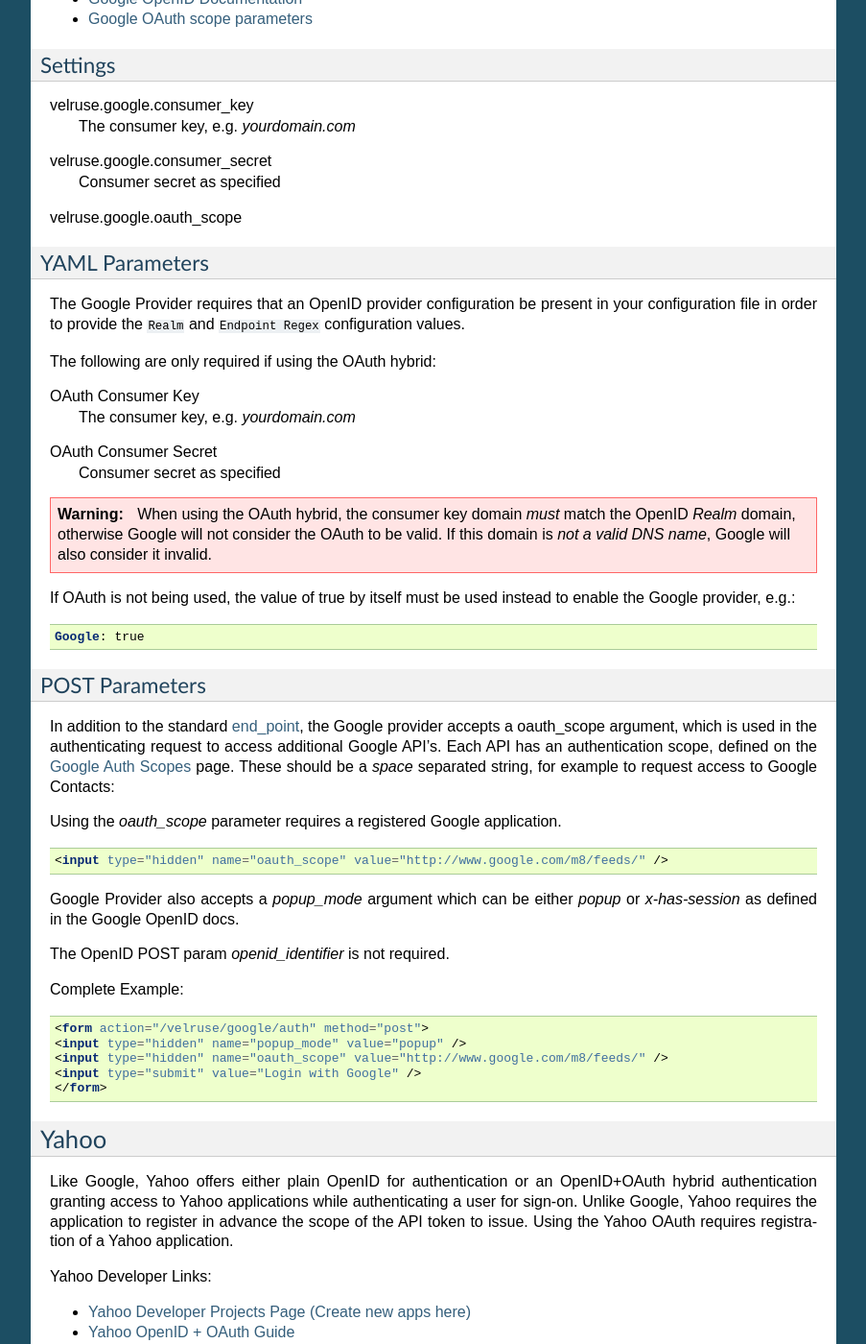
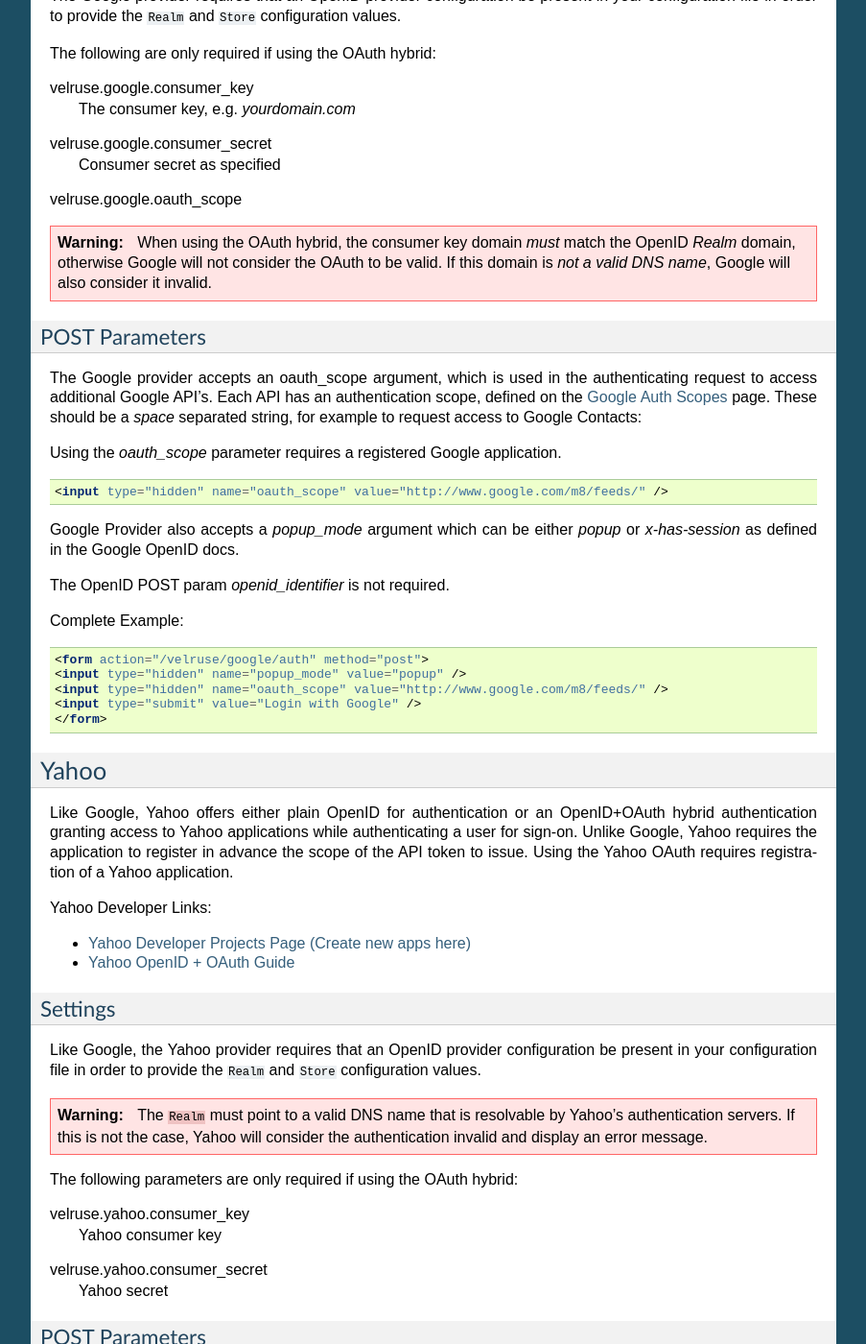
Before and after one commit to bbangert/velruse, a Sphinx documentation site: the page built from docs/providers.rst, in a window 1280 px wide and 1400 px high, scrolled down 2072 px. Shown: the whole window at 96% size, without its empty margins (198-1101 px from the left). Built offline with Sphinx 7.4.7, drawn with Linux system fonts in a browser that asks for light colours; some of the changed text lies outside the part shown.

Commit message:
Cleaned up several providers documentation.

```diff
--- a/docs/providers.rst
+++ b/docs/providers.rst
@@ -7,12 +7,6 @@
 Authentication Providers supply varying levels of information when
 authentication has occurred. Some of them can also provide API access
 tokens in addition to authenticating a user for sign-on.
-
-Default POST Parameters
-=======================
-
-Almost every provider accepts the POST parameter `end_point`, which is
-the URL that the token will be POSTed to when authentication is complete.
 
 Facebook
 ========
@@ -50,16 +44,15 @@
 POST parameters
 ---------------
 
-In addition to the standard :term:`end_point`, the Facebook provider
-accepts a scope argument, which is used in the authenticating request
-to access additional Facebook properties known as `Extended Permissions
+The Facebook provider accepts a scope argument, which is used in the
+authenticating request to access additional Facebook properties known
+as `Extended Permissions
 <http://developers.facebook.com/docs/authentication/permissions>`_.
 These should be a comma separated string, for example:
 
 .. code-block:: html
 
     <input type="hidden" name="scope" value="publish_stream,create_event" />
-
 
 Complete Example:
 
@@ -140,25 +133,17 @@
 Settings
 --------
 
+The Google provider requires that an OpenID provider configuration be
+present in your configuration file in order to provide the ``Realm``
+and ``Store`` configuration values.
+
+The following are only required if using the OAuth hybrid:
+
 velruse.google.consumer_key
     The consumer key, e.g. `yourdomain.com`
 velruse.google.consumer_secret
     Consumer secret as specified
 velruse.google.oauth_scope
-
-YAML Parameters
----------------
-
-The Google Provider requires that an OpenID provider configuration be
-present in your configuration file in order to provide the ``Realm``
-and ``Endpoint Regex`` configuration values.
-
-The following are only required if using the OAuth hybrid:
-
-OAuth Consumer Key
-    The consumer key, e.g. `yourdomain.com`
-OAuth Consumer Secret
-    Consumer secret as specified
 
 .. warning::
 
@@ -167,20 +152,12 @@
     be valid. If this domain is *not a valid DNS name*, Google will also
     consider it invalid.
 
-If OAuth is not being used, the value of true by itself must be used instead
-to enable the Google provider, e.g.:
-
-.. code-block:: yaml
-
-    Google: true
-
 POST Parameters
 ---------------
 
-In addition to the standard :term:`end_point`, the Google provider accepts
-a oauth_scope argument, which is used in the authenticating request to
-access additional Google API's. Each API has an authentication scope,
-defined on the
+The Google provider accepts an oauth_scope argument, which is used in
+the authenticating request to access additional Google API's. Each API
+has an authentication scope, defined on the
 `Google Auth Scopes <http://code.google.com/apis/gdata/faq.html#AuthScopes>`_
 page. These should be a *space* separated string, for example to request
 access to Google Contacts:
@@ -223,33 +200,25 @@
 * `Yahoo OpenID + OAuth Guide
   <http://developer.yahoo.com/oauth/guide/openid-oauth-guide.html>`_
 
-YAML Parameters
----------------
+Settings
+--------
 
-Like Google, the Yahoo Provider requires that an OpenID provider
+Like Google, the Yahoo provider requires that an OpenID provider
 configuration be present in your configuration file in order to provide
-the ``Realm`` and ``Endpoint Regex`` configuration values.
+the ``Realm`` and ``Store`` configuration values.
 
 .. warning::
 
-    Both the ``Realm`` and ``Endpoint Regex`` must point to valid DNS
-    names that are resolvable by Yahoo's authentication servers. If this
-    is not the case, Yahoo will consider the authentication invalid and
-    display an error message.
+    The ``Realm`` must point to a valid DNS name that is resolvable by
+    Yahoo's authentication servers. If this is not the case, Yahoo will
+    consider the authentication invalid and display an error message.
 
 The following parameters are only required if using the OAuth hybrid:
 
-Consumer Key
+velruse.yahoo.consumer_key
     Yahoo consumer key
-Consumer Secret
+velruse.yahoo.consumer_secret
     Yahoo secret
-
-If OAuth is not being used, the value of true by itself must be used instead
-to enable the Google provider, e.g.:
-
-.. code-block:: yaml
-
-    Yahoo: true
 
 POST Parameters
 ---------------
@@ -281,18 +250,17 @@
 * `Register a New Twitter Application <http://dev.twitter.com/apps/new>`_
 * `Twitter OAuth API <http://dev.twitter.com/doc>`_
 
-YAML Parameters
----------------
+Settings
+--------
 
-Consumer Key
+velruse.twitter.consumer_key
     Twitter application consumer key
-Consumer Secret
+velruse.twitter.consumer_secret
     Twitter application secret
+velruse.twitter.authorize
 
 POST Parameters
 ---------------
-
-Only the default `end_point` parameter is used.
 
 Complete Example:
 
@@ -312,7 +280,7 @@
 `per the 'Registering Your Application' documentation
 <http://msdn.microsoft.com/en-us/library/cc287659(v=MSDN.10).aspx>`_.
 
-Delegated authentication will only be performed if the `Offers` YAML
+Delegated authentication will only be performed if the `offers` YAML
 parameter is set.
 
 Login Authentication provides a single unique identifier, while
@@ -344,6 +312,13 @@
 * `Live Services Management Page
   <http://go.microsoft.com/fwlink/?LinkID=144070>`_
 
+Settings
+--------
+
+velruse.live.client_id =
+velruse.live.client_secret =
+velruse.live.scope =
+
 YAML Parameters
 ---------------
 
@@ -367,8 +342,6 @@
 POST Parameters
 ---------------
 
-Only the default `end_point` parameter is used.
-
 Complete Example:
 
 .. code-block:: html
```
